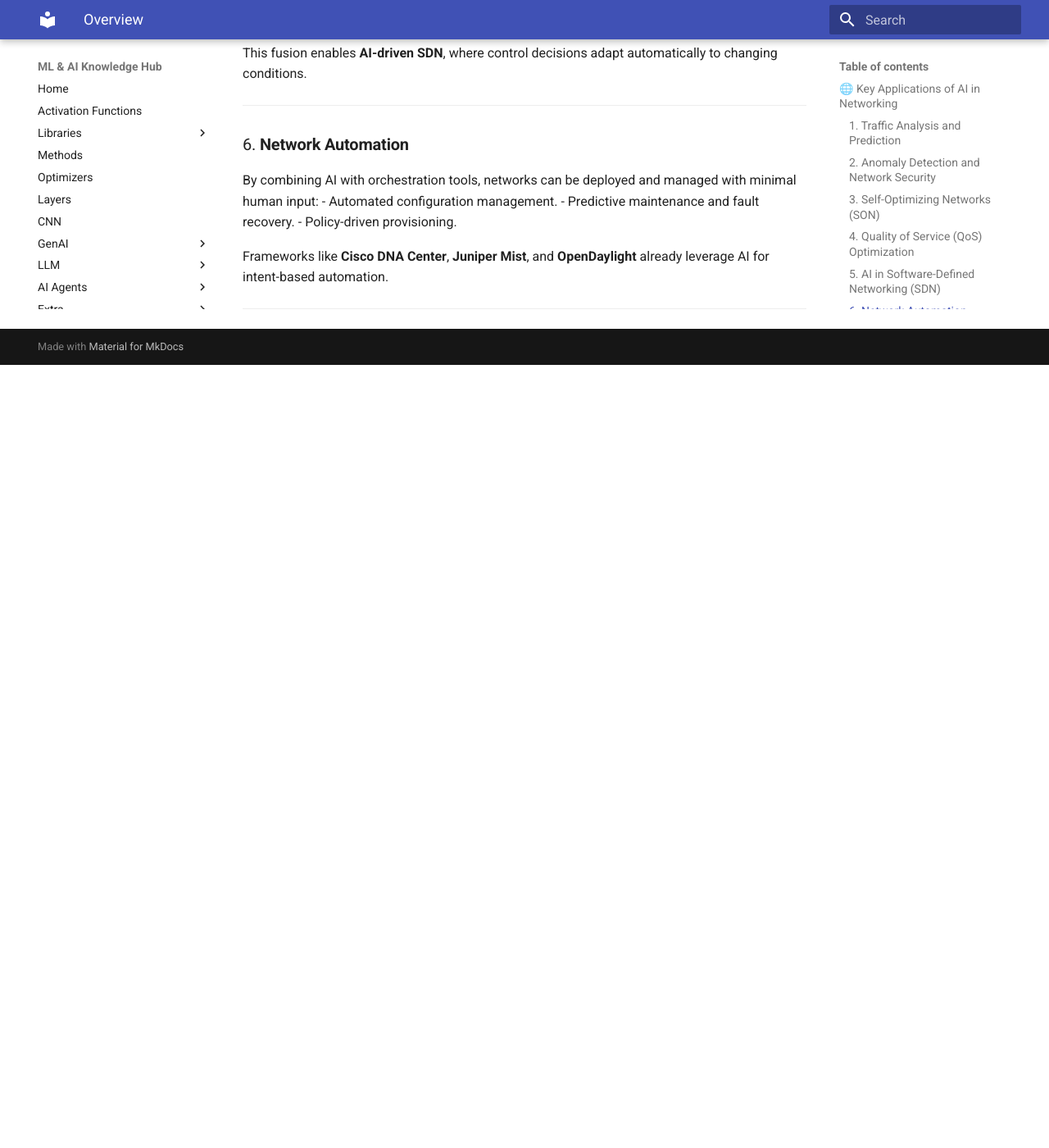
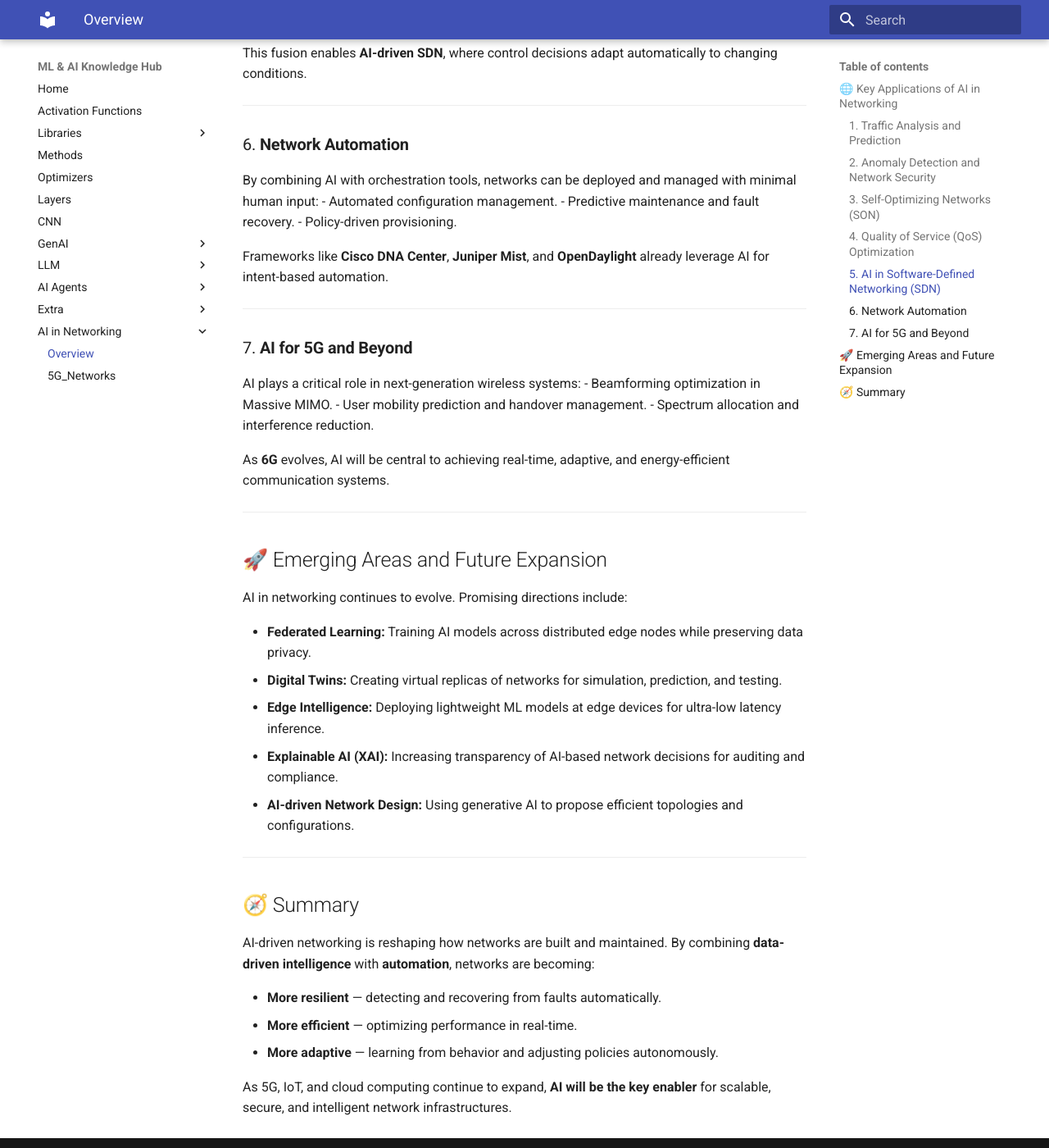
Before and after one commit to Medyan-Naser/machine_learning_projects, an MkDocs documentation site: the page built from docs/AI_Networking/overview.md, in a window 1280 px wide and 1400 px high, scrolled down 1417 px. Shown: the whole window at 82% size. Built offline with MkDocs 1.6.1 and Material for MkDocs 9.7.7, drawn with Linux system fonts in a browser that asks for light colours; before the commit the page ends 1862 px from its top, so only the background shows below that.

Commit message:
add section for AI in 5G

```diff
--- a/docs/AI_Networking/overview.md
+++ b/docs/AI_Networking/overview.md
@@ -64,3 +64,35 @@
 Frameworks like **Cisco DNA Center**, **Juniper Mist**, and **OpenDaylight** already leverage AI for intent-based automation.
 
 ---
+
+### 7. **AI for 5G and Beyond**
+AI plays a critical role in next-generation wireless systems:
+- Beamforming optimization in Massive MIMO.
+- User mobility prediction and handover management.
+- Spectrum allocation and interference reduction.
+
+As **6G** evolves, AI will be central to achieving real-time, adaptive, and energy-efficient communication systems.
+
+---
+
+## 🚀 Emerging Areas and Future Expansion
+
+AI in networking continues to evolve. Promising directions include:
+
+- **Federated Learning:** Training AI models across distributed edge nodes while preserving data privacy.
+- **Digital Twins:** Creating virtual replicas of networks for simulation, prediction, and testing.
+- **Edge Intelligence:** Deploying lightweight ML models at edge devices for ultra-low latency inference.
+- **Explainable AI (XAI):** Increasing transparency of AI-based network decisions for auditing and compliance.
+- **AI-driven Network Design:** Using generative AI to propose efficient topologies and configurations.
+
+---
+
+## 🧭 Summary
+
+AI-driven networking is reshaping how networks are built and maintained. By combining **data-driven intelligence** with **automation**, networks are becoming:
+
+- **More resilient** — detecting and recovering from faults automatically.
+- **More efficient** — optimizing performance in real-time.
+- **More adaptive** — learning from behavior and adjusting policies autonomously.
+
+As 5G, IoT, and cloud computing continue to expand, **AI will be the key enabler** for scalable, secure, and intelligent network infrastructures.
```
